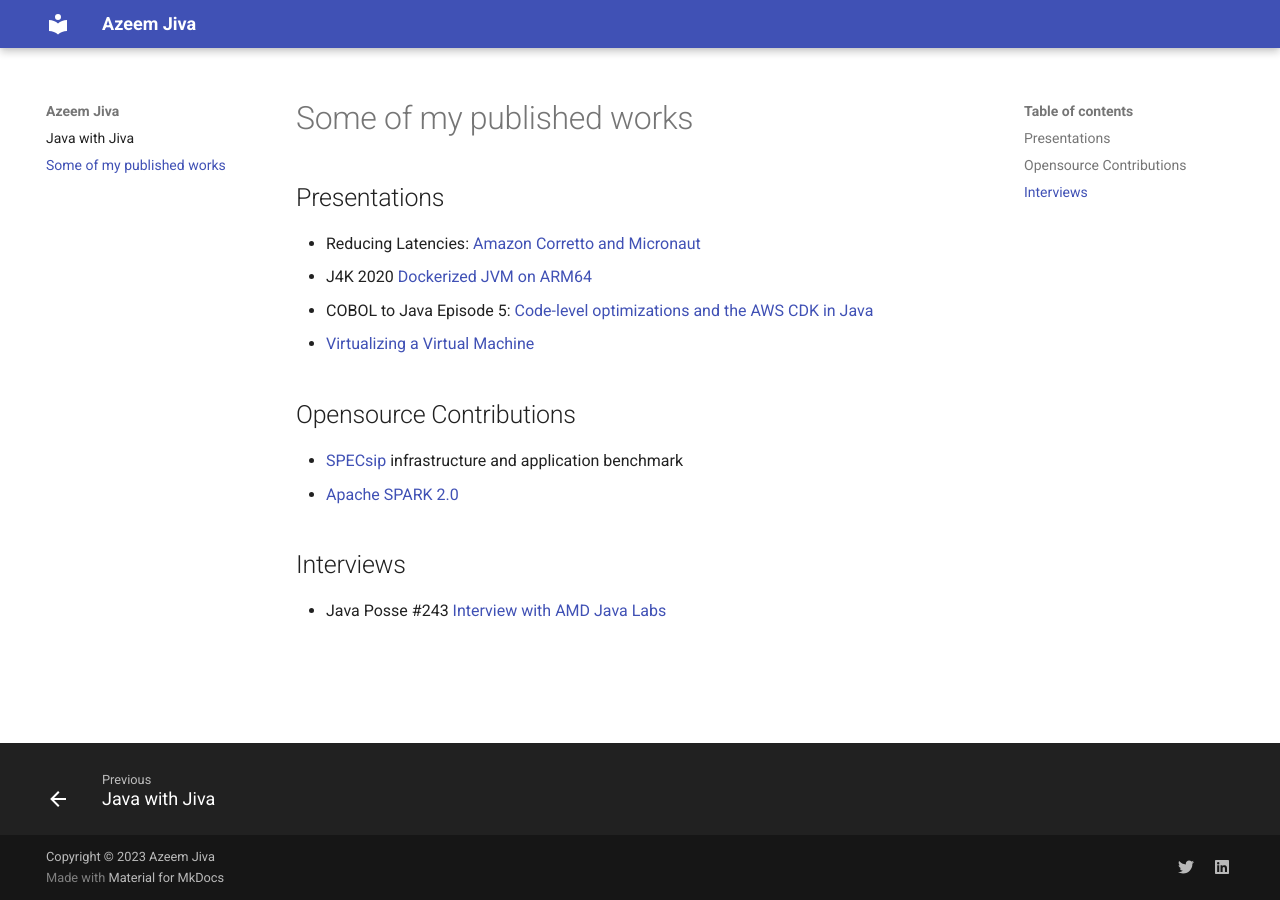
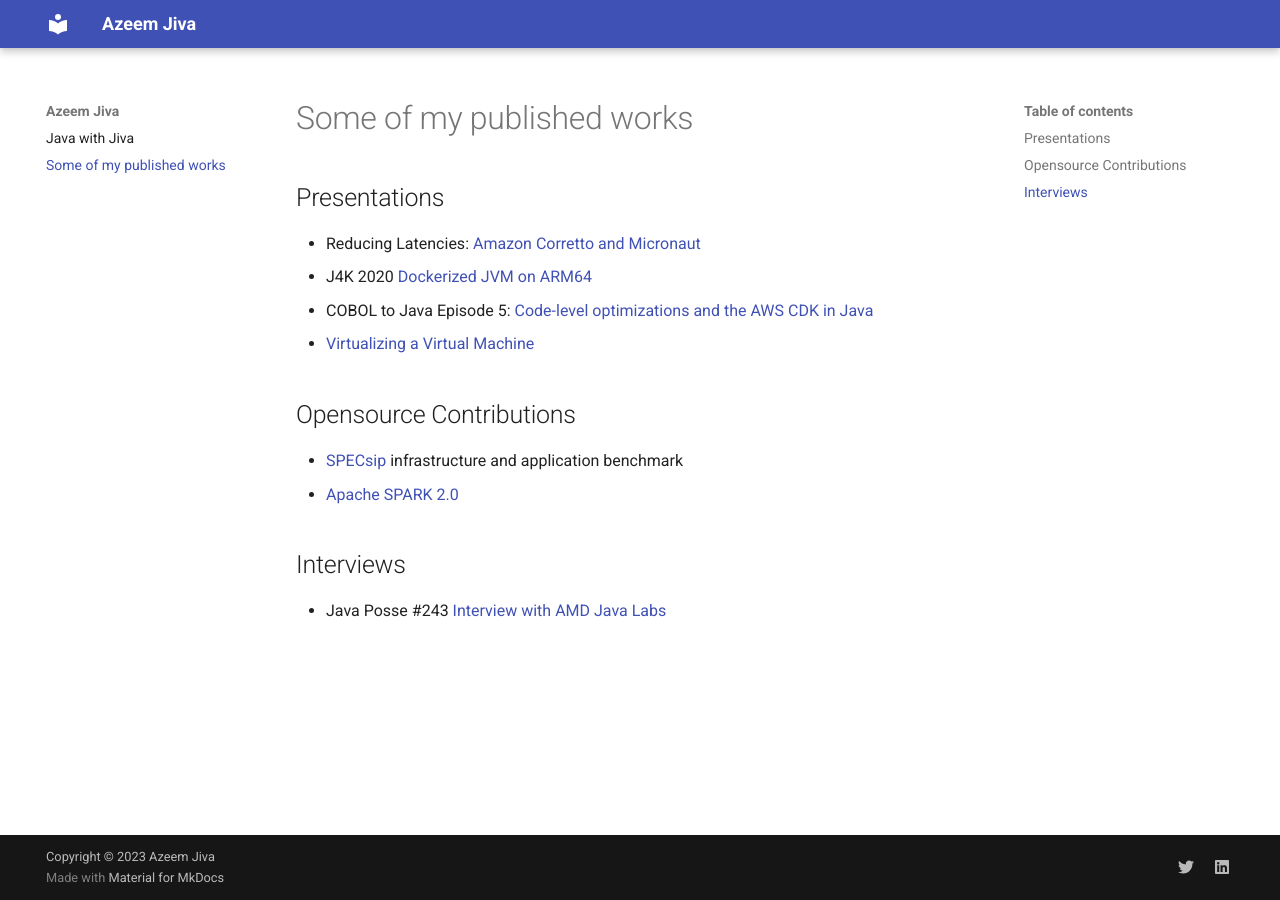
Before and after one commit to javawithjiva/javawithjiva.github.io, an MkDocs documentation site: the page built from docs/articles.md, in a window 1280 px wide. Built offline with MkDocs 1.6.1 and Material for MkDocs 9.7.7, drawn with Linux system fonts in a browser that asks for light colours; some of the changed lines change nothing that is shown.

Commit message:
Update mkdocs.yml

```diff
--- a/mkdocs.yml
+++ b/mkdocs.yml
@@ -6,13 +6,12 @@ site_author: Azeem Jiva
 theme:
   name: material
   locale: en
-  features:
-    - navigation.footer
 
 copyright: Copyright &copy; 2023 Azeem Jiva
 
 plugins:
-  - social
+  - social:
+      cards_font: Roboto
 
 extra:
   social:
```
